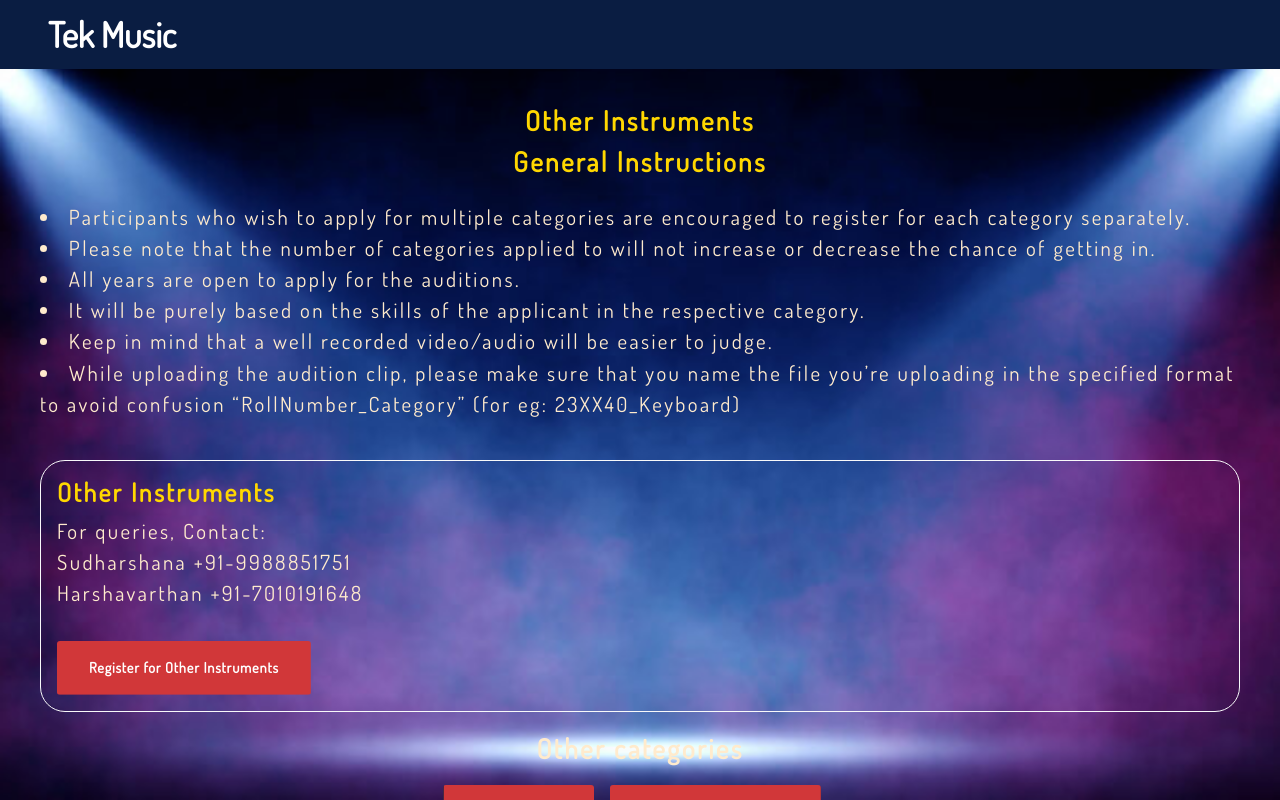
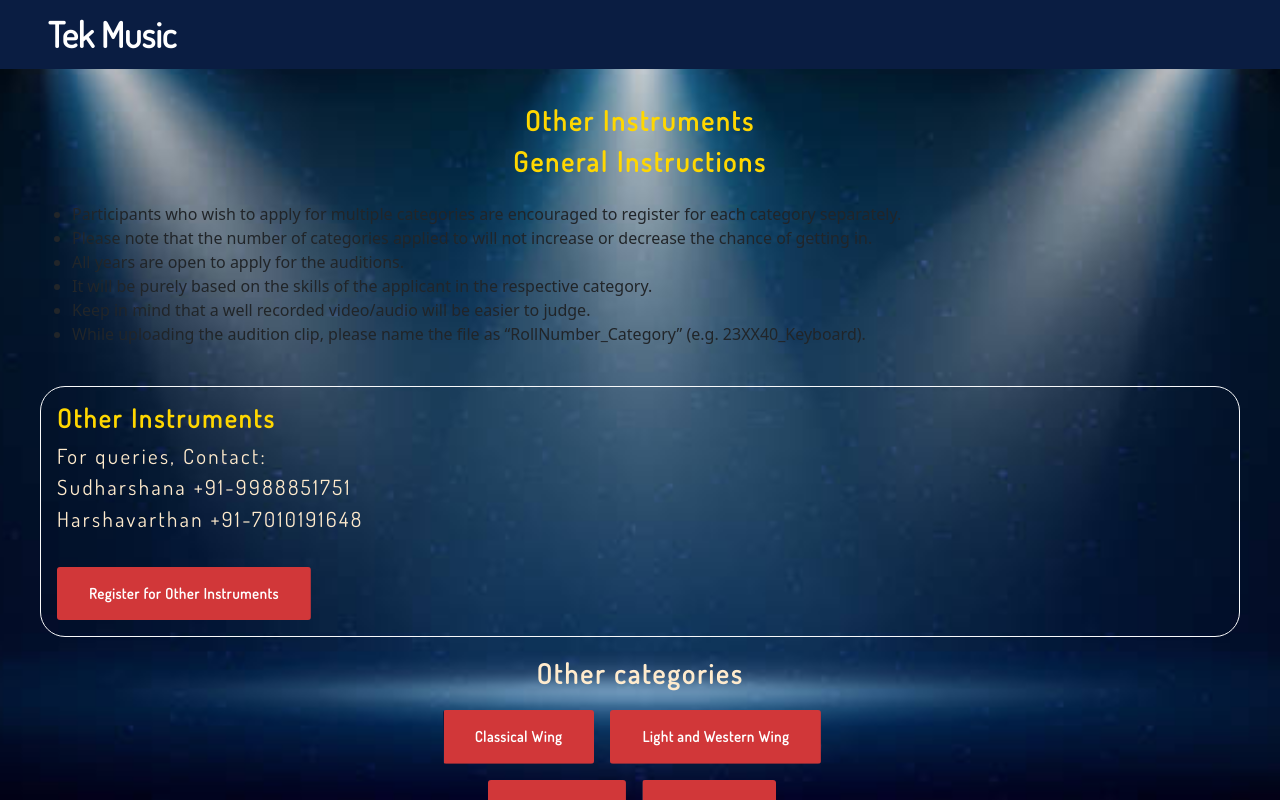
Before and after one commit to rethikaskumar/TekMusic, a React (Create React App) app: page /talenthunt/other-instruments in a window 1280 px wide. Built offline with nearby package versions, Linux system fonts and the light colour scheme.

Commit message:
background image load reduction

```diff
--- a/src/Classical.js
+++ b/src/Classical.js
@@ -4,13 +4,15 @@ import { Card, Row, Col } from 'react-bootstrap';
 import { Link } from "react-router-dom";
 import Navbarc from './Component/Navbarc.js';
 import BackgroundSlider from './Component/BackgroundSlider';
-import image1 from './Assets/Images/slider7.jpeg';
 
 function Classical() {
   return (
     <div className="talent">
       <Navbarc />
-      <BackgroundSlider images={[image1]} duration={3600} />
+      <BackgroundSlider
+        images={[process.env.PUBLIC_URL + "/images/slider7.jpeg"]}
+        duration={3600}
+      />
 
       <div style={{ display: "block" }}>
         <div className="bgslider2">
@@ -35,9 +37,10 @@ function Classical() {
           <Row xs={1} md={2} className="g-4">
             <Col>
               <Card border="light" style={{ background: 'none', borderRadius: '25px' }}>
-                <Card.Body style={{height:"250px"}}
-                >
-                  <Card.Title><div className="maincontent3t"><div> </div><div/>Vocals</div></Card.Title>
+                <Card.Body style={{height:"250px"}}>
+                  <Card.Title>
+                    <div className="maincontent3t">Vocals</div>
+                  </Card.Title>
                   <Card.Text>
                     <div className="maincontent3">For queries, Contact:</div>
                     <div className="maincontent3">Rethika +91-9790196953</div>
--- a/src/Lightwestern.js
+++ b/src/Lightwestern.js
@@ -4,7 +4,9 @@ import { Card, Row, Col } from 'react-bootstrap';
 import { Link } from "react-router-dom";
 import Navbarc from './Component/Navbarc.js';
 import BackgroundSlider from './Component/BackgroundSlider';
-import image1 from './Assets/Images/slider7.jpeg';
+
+// Use image from public folder
+const image1 = process.env.PUBLIC_URL + "/images/slider7.jpeg";
 
 function Lightwestern() {
   return (
@@ -16,10 +18,10 @@ function Lightwestern() {
         {/* General Instructions */}
         <div className="bgslider2">
           <div className="justify-content-md-center maincontent2">
-            <font style={{ color: 'gold' }}>Light and Western Wing</font>
+            <span style={{ color: 'gold' }}>Light and Western Wing</span>
           </div>
           <div className="justify-content-md-center maincontent2">
-            <font style={{ color: 'gold' }}>General Instructions</font>
+            <span style={{ color: 'gold' }}>General Instructions</span>
           </div>
         </div>
 
@@ -37,7 +39,7 @@ function Lightwestern() {
             <li>Keep in mind that a well recorded video/audio will be easier to judge.</li>
           </div>
           <div className="maincontent3">
-            <li>While uploading the audition clip, please make sure that you name the file you’re uploading in the specified format to avoid confusion “RollNumber_Category” (for eg: 23XX40_Keyboard)</li>
+            <li>While uploading the audition clip, please make sure that you name the file in the format: “RollNumber_Category” (e.g., 23XX40_Keyboard)</li>
           </div>
         </div>
 
@@ -62,13 +64,12 @@ function Lightwestern() {
 
             <Col>
               <Card border="light" style={{ background: 'none', borderRadius: '25px' }}>
-                <Card.Body style={{height:"280px"}}>
+                <Card.Body style={{ height: "280px" }}>
                   <Card.Title><div className="maincontent3t">Western Vocals</div></Card.Title>
                   <Card.Text>
                     <div className="maincontent3">For queries, Contact:</div>
                     <div className="maincontent3">Prathusha +91-7397710114</div>
                     <div className="maincontent3">Sudharshana +91-9988851751</div>
-
                   </Card.Text>
                   <a href="https://forms.gle/vTrCGmrSaerxjdrP6" target="_blank" rel="noopener noreferrer" className='fontjoin'>
                     <button className="button text-bt-2">Register for Western Vocals</button>
@@ -156,12 +157,11 @@ function Lightwestern() {
           <Row xs={1} md={2} className="g-4">
             <Col>
               <Card border="light" style={{ background: 'none', borderRadius: '25px' }}>
-                <Card.Body style={{height:"250px"}}>
+                <Card.Body style={{ height: "250px" }}>
                   <Card.Title><div className="maincontent3t">Violin</div></Card.Title>
                   <Card.Text>
                     <div className="maincontent3">For queries, Contact:</div>
                     <div className="maincontent3">Harini +91-7904978818</div>
-                    <div className="maincontent3"></div>
                   </Card.Text>
                   <a href="https://forms.gle/LNrBkXpdcN7gNc7JA" target="_blank" rel="noopener noreferrer" className='fontjoin'>
                     <button className="button text-bt-2">Register for Violin</button>
@@ -211,7 +211,7 @@ function Lightwestern() {
         {/* Other Categories */}
         <div style={{ display: "block" }}>
           <div className="bgslider2" style={{ marginTop: '1rem' }}>
-            <div className="justify-content-md-center maincontent2"><font>Other categories</font></div>
+            <div className="justify-content-md-center maincontent2">Other categories</div>
             <Link to="/Talenthunt/classical" className='fontjoin'>
               <button className="button text-bt-2">Classical Wing</button>
             </Link>
--- a/src/Media.js
+++ b/src/Media.js
@@ -4,14 +4,16 @@ import { Card, Row, Col } from 'react-bootstrap';
 import { Link } from "react-router-dom";
 import Navbarc from './Component/Navbarc.js';
 import BackgroundSlider from './Component/BackgroundSlider';
-import './index.css';
-import image1 from './Assets/Images/slider7.jpeg';
+
+// Use image from public folder instead of import
+const image1 = process.env.PUBLIC_URL + "/images/slider7.jpeg";
 
 function Media() {
   return (
     <div className="talent">
       <Navbarc />
       <BackgroundSlider images={[image1]} duration={3600} />
+
       <div style={{ display: "block" }}>
         <div className="bgslider2">
           <div className="justify-content-md-center maincontent2">
@@ -21,6 +23,7 @@ function Media() {
             <span style={{ color: 'gold' }}>General Instructions</span>
           </div>
         </div>
+
         <div className="bgslider3">
           <div className="maincontent3"><li>Participants who wish to apply for multiple categories are encouraged to register for each category separately.</li></div>
           <div className="maincontent3"><li>Please note that the number of categories applied to will not increase or decrease the chance of getting in.</li></div>
@@ -33,6 +36,7 @@ function Media() {
           <div className="maincontent3"><li>If you wish to share more files, upload them to a google drive and share the drive with editor access to whoever has the link. The drive will not be shared outside the club.</li></div>
           <div className="maincontent3"><li>Paste the link in a google doc and upload that document as a PDF or a document, so that we can redirect ourselves to your drive from that document.</li></div>
         </div>
+
         <div className="bgslider4">
           <Row xs={1} md={1} className="g-4">
             <Col>
@@ -53,6 +57,7 @@ function Media() {
             </Col>
           </Row>
         </div>
+
         <div style={{ display: "block" }}>
           <div className="bgslider2" style={{ marginTop: '1rem' }}>
             <div className="justify-content-md-center maincontent2">Other categories</div>
@@ -72,11 +77,13 @@ function Media() {
           </div>
         </div>
       </div>
+
       <div className="bgslider2" style={{ marginTop: '0rem' }}>
-      <div className="maincontent3"><font>For any other queries, contact:</font></div>
+        <div className="maincontent3"><font>For any other queries, contact:</font></div>
         <div className="maincontent3">Rethika +91-9790196953</div>
         <div className="maincontent3">Vijhay +91-6379276849</div>
       </div>
+
       <div className="bgslider2" style={{ marginTop: '4rem' }} />
     </div>
   );
--- a/src/Mixing.js
+++ b/src/Mixing.js
@@ -4,30 +4,34 @@ import { Card, Row, Col } from 'react-bootstrap';
 import { Link } from "react-router-dom";
 import Navbarc from './Component/Navbarc.js';
 import BackgroundSlider from './Component/BackgroundSlider';
-import './index.css';
-import image1 from './Assets/Images/slider7.jpeg';
+
+// Use image from public folder
+const image1 = process.env.PUBLIC_URL + "/images/slider7.jpeg";
 
 function Mixing() {
   return (
     <div className="talent">
       <Navbarc />
       <BackgroundSlider images={[image1]} duration={3600} />
+
       <div style={{ display: "block" }}>
         <div className="bgslider2">
           <div className="justify-content-md-center maincontent2">
-            <font style={{ color: 'gold' }}>Mixing Wing</font>
+            <span style={{ color: 'gold' }}>Mixing Wing</span>
           </div>
           <div className="justify-content-md-center maincontent2">
-            <font style={{ color: 'gold' }}>General Instructions</font>
+            <span style={{ color: 'gold' }}>General Instructions</span>
           </div>
         </div>
+
         <div className="bgslider3">
-          <div className="maincontent3"><font><li>Participants who wish to apply for multiple categories are encouraged to register for each category separately.</li></font></div>
-          <div className="maincontent3"><font><li>Please note that the number of categories applied to will not increase or decrease the chance of getting in.</li></font></div>
-          <div className="maincontent3"><font><li>It will be purely based on the skills of the applicant in the respective category.</li></font></div>
-          <div className="maincontent3"><font><li>Keep in mind that a well recorded video/audio will be easier to judge.</li></font></div>
-          <div className="maincontent3"><font><li>Send us your portfolios! Your portfolio must include a brief summary of your past work and a concise list of skills you think you are adept at, with reference to sound mixing.</li></font></div>
+          <div className="maincontent3"><li>Participants who wish to apply for multiple categories are encouraged to register for each category separately.</li></div>
+          <div className="maincontent3"><li>Please note that the number of categories applied to will not increase or decrease the chance of getting in.</li></div>
+          <div className="maincontent3"><li>It will be purely based on the skills of the applicant in the respective category.</li></div>
+          <div className="maincontent3"><li>Keep in mind that a well recorded video/audio will be easier to judge.</li></div>
+          <div className="maincontent3"><li>Send us your portfolios! Your portfolio must include a brief summary of your past work and a concise list of skills you think you are adept at, with reference to sound mixing.</li></div>
         </div>
+
         <div className="bgslider4">
           <Row xs={1} md={1} className="g-4">
             <Col>
@@ -37,11 +41,16 @@ function Mixing() {
                     <div className="maincontent3t">Live Mixing and Sound Production</div>
                   </Card.Title>
                   <Card.Text>
-                    <div className="maincontent3"><font>For queries, Contact: </font></div>
-                    <div className="maincontent3"><font>Joses +91-9360373399</font></div>
-                    <div className="maincontent3"><font>Neelesh +91-8148401083</font></div>
+                    <div className="maincontent3">For queries, Contact:</div>
+                    <div className="maincontent3">Joses +91-9360373399</div>
+                    <div className="maincontent3">Neelesh +91-8148401083</div>
                   </Card.Text>
-                  <a href="https://forms.gle/KnC2Z5CeviHwFxfb8" target="_blank" rel="noopener noreferrer" className='fontjoin'>
+                  <a
+                    href="https://forms.gle/KnC2Z5CeviHwFxfb8"
+                    target="_blank"
+                    rel="noopener noreferrer"
+                    className='fontjoin'
+                  >
                     <button className="button text-bt-2">Register for Mixing</button>
                   </a>
                 </Card.Body>
@@ -49,38 +58,35 @@ function Mixing() {
             </Col>
           </Row>
         </div>
+
+        {/* Other categories */}
         <div style={{ display: "block" }}>
           <div className="bgslider2" style={{ marginTop: '1rem' }}>
-            <div className="justify-content-md-center maincontent2"><font>Other categories</font></div>
+            <div className="justify-content-md-center maincontent2">Other categories</div>
 
             <Link to="/Talenthunt/classical" className='fontjoin'>
-              <button className="button text-bt-2">
-                Classical Wing
-              </button>
+              <button className="button text-bt-2">Classical Wing</button>
             </Link>
             <Link to="/Talenthunt/light-western" className='fontjoin'>
-              <button className="button text-bt-2">
-                Light and Western Wing
-              </button>
+              <button className="button text-bt-2">Light and Western Wing</button>
             </Link>
             <Link to="/Talenthunt/media" className='fontjoin'>
-              <button className="button text-bt-2">
-                Media and Event Management Wing
-              </button>
+              <button className="button text-bt-2">Media and Event Management Wing</button>
             </Link>
             <Link to="/Talenthunt/other-instruments" className='fontjoin'>
-              <button className="button text-bt-2">
-                Other Instruments
-              </button>
+              <button className="button text-bt-2">Other Instruments</button>
             </Link>
           </div>
         </div>
       </div>
+
+      {/* Contact Info */}
       <div className="bgslider2" style={{ marginTop: '0rem' }}>
-        <div className="maincontent3"><font>For any other queries, contact:</font></div>
+        <div className="maincontent3">For any other queries, contact:</div>
         <div className="maincontent3">Rethika +91-9790196953</div>
         <div className="maincontent3">Vijhay +91-6379276849</div>
       </div>
+
       <div className="bgslider2" style={{ marginTop: '4rem' }} />
     </div>
   );
--- a/src/OtherInstruments.js
+++ b/src/OtherInstruments.js
@@ -4,26 +4,35 @@ import { Card, Row, Col } from 'react-bootstrap';
 import { Link } from "react-router-dom";
 import Navbarc from './Component/Navbarc.js';
 import BackgroundSlider from './Component/BackgroundSlider';
-import image1 from './Assets/Images/slider7.jpeg';
 
 function OtherInstruments() {
   return (
     <div className="talent">
       <Navbarc />
-      <BackgroundSlider images={[image1]} duration={3600} />
+      <BackgroundSlider
+        images={[
+          process.env.PUBLIC_URL + "/images/slider7.jpeg"
+        ]}
+        duration={3600}
+      />
+
       <div style={{ display: "block" }}>
         <div className="bgslider2">
           <div className="justify-content-md-center maincontent2" style={{ color: 'gold' }}>Other Instruments</div>
           <div className="justify-content-md-center maincontent2" style={{ color: 'gold' }}>General Instructions</div>
         </div>
+
         <div className="bgslider3">
-          <div className="maincontent3"><li>Participants who wish to apply for multiple categories are encouraged to register for each category separately.</li></div>
-          <div className="maincontent3"><li>Please note that the number of categories applied to will not increase or decrease the chance of getting in.</li></div>
-          <div className="maincontent3"><li>All years are open to apply for the auditions.</li></div>
-          <div className="maincontent3"><li>It will be purely based on the skills of the applicant in the respective category.</li></div>
-          <div className="maincontent3"><li>Keep in mind that a well recorded video/audio will be easier to judge.</li></div>
-          <div className="maincontent3"><li>While uploading the audition clip, please make sure that you name the file you’re uploading in the specified format to avoid confusion “RollNumber_Category” (for eg: 23XX40_Keyboard)</li></div>
+          <ul>
+            <li>Participants who wish to apply for multiple categories are encouraged to register for each category separately.</li>
+            <li>Please note that the number of categories applied to will not increase or decrease the chance of getting in.</li>
+            <li>All years are open to apply for the auditions.</li>
+            <li>It will be purely based on the skills of the applicant in the respective category.</li>
+            <li>Keep in mind that a well recorded video/audio will be easier to judge.</li>
+            <li>While uploading the audition clip, please name the file as “RollNumber_Category” (e.g. 23XX40_Keyboard).</li>
+          </ul>
         </div>
+
         <div className="bgslider4">
           <Row xs={1} md={1} className="g-4">
             <Col>
@@ -50,33 +59,27 @@ function OtherInstruments() {
             </Col>
           </Row>
         </div>
+
         <div style={{ display: "block" }}>
           <div className="bgslider2" style={{ marginTop: '1rem' }}>
             <div className="justify-content-md-center maincontent2">Other categories</div>
 
             <Link to="/Talenthunt/classical" className='fontjoin'>
-              <button className="button text-bt-2">
-                Classical Wing
-              </button>
+              <button className="button text-bt-2">Classical Wing</button>
             </Link>
             <Link to="/Talenthunt/light-western" className='fontjoin'>
-              <button className="button text-bt-2">
-                Light and Western Wing
-              </button>
+              <button className="button text-bt-2">Light and Western Wing</button>
             </Link>
             <Link to="/Talenthunt/mixing" className='fontjoin'>
-              <button className="button text-bt-2">
-                Mixing Wing
-              </button>
+              <button className="button text-bt-2">Mixing Wing</button>
             </Link>
             <Link to="/Talenthunt/media" className='fontjoin'>
-              <button className="button text-bt-2">
-                Media Wing
-              </button>
+              <button className="button text-bt-2">Media Wing</button>
             </Link>
           </div>
         </div>
       </div>
+
       <div className="bgslider2" style={{ marginTop: '0rem' }}>
         <div className="maincontent3">For any other queries, contact:</div>
         <div className="maincontent3">Rethika +91-9790196953</div>
--- a/src/Talenthunt.js
+++ b/src/Talenthunt.js
@@ -3,7 +3,6 @@ import 'bootstrap/dist/css/bootstrap.min.css';
 import { Link } from "react-router-dom";
 import Navbarc from './Component/Navbarc.js';
 import BackgroundSlider from './Component/BackgroundSlider';
-import image1 from './Assets/Images/slider7.jpeg';
 import React from 'react';
 import { css } from "@emotion/react";
 import { ScaleLoader } from "react-spinners";
@@ -24,7 +23,12 @@ const override = css`
 function Loader({ loading }) {
   return (
     <div className="sweet-loading">
-      <BackgroundSlider images={[image1]} duration={4} transition={1} blur={5}/>
+      <BackgroundSlider
+        images={[process.env.PUBLIC_URL + "/assets/images/slider7.jpeg"]}
+        duration={4}
+        transition={1}
+        blur={5}
+      />
       <ScaleLoader
         color={'white'}
         loading={loading}
@@ -57,7 +61,12 @@ class Talenthunt extends React.Component {
     ) : (
       <div className="talent">
         <Navbarc />
-        <BackgroundSlider images={[image1]} duration={3600} transition={1} blur={8}/>
+        <BackgroundSlider
+          images={[process.env.PUBLIC_URL + "/images/slider7.jpeg"]}
+          duration={3600}
+          transition={1}
+          blur={8}
+        />
 
         <div style={{ display: "block" }}>
           <div className="bgslider2t">
```
Also changed, not shown: public/images/slider7.jpeg (added).
